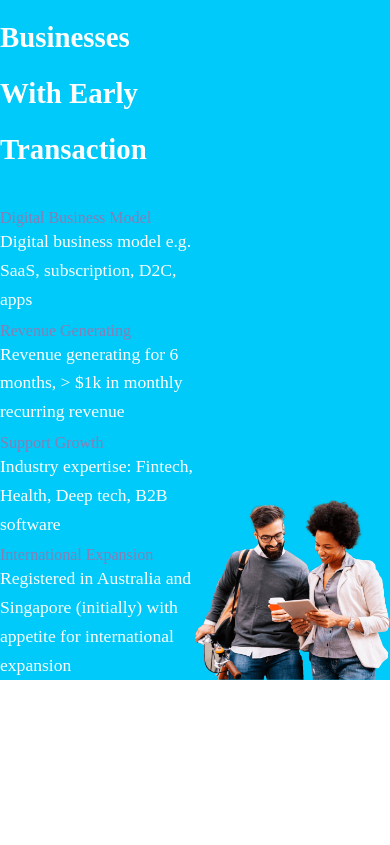
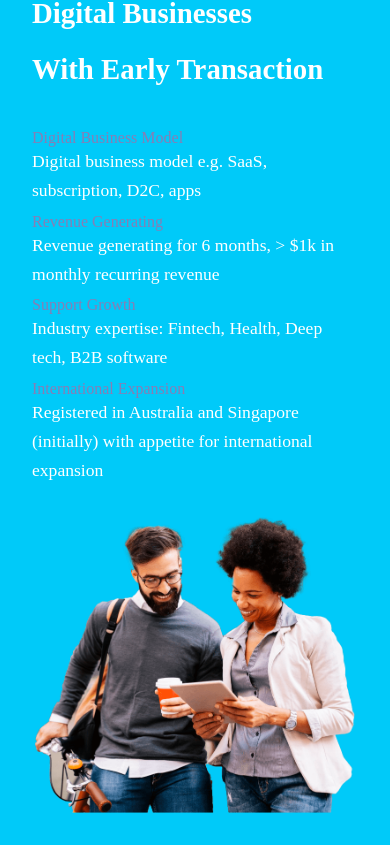
Before and after one commit to HimashaNethmini/Digital_Business, a Next.js app: page / in a window 390 px wide. Shown: the part 7042-7887 px from the top of the page. Before the commit the page ends 7722 px from the top, so only its background shows below. Built offline with nearby package versions, Linux system fonts and the light colour scheme.

Commit message:
make responsive

```diff
--- a/src/components/Whoweinvest/Whoweinvest.css
+++ b/src/components/Whoweinvest/Whoweinvest.css
@@ -52,3 +52,20 @@
 .ww-right > img {
     width: 100%;
 }
+
+/*responsive */
+@media (max-width: 990px) {
+    .ww-container {
+        flex-direction: column;
+        padding: 2rem;
+    }
+
+    .ww-right{
+        align-self: center;
+        margin-top: 2rem;
+    }
+
+    .ww-right img{
+        max-width: 20rem;
+    }
+}
```
